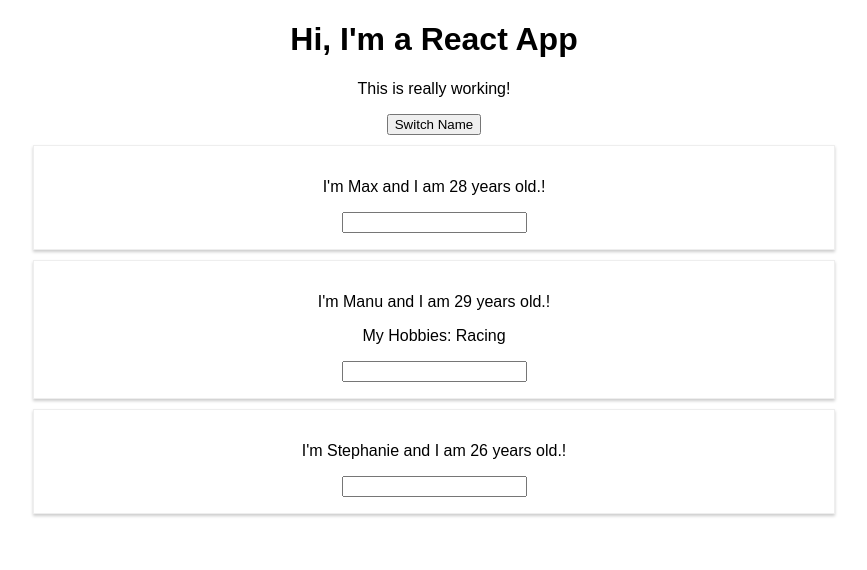
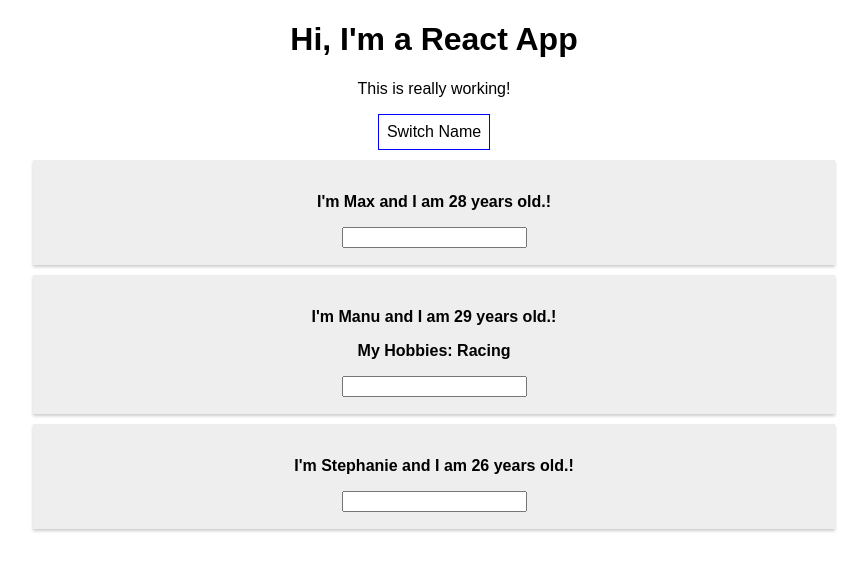
Before and after one commit to ninjasujan/ReactJs-Course-File, a React (Create React App) app: page / in a window 1280 px wide. Shown: the top 570 px of the page, without its empty margins (206-1073 px from the left). Built offline with nearby package versions, Linux system fonts and the light colour scheme.

Commit message:
first module completed.!

```diff
--- a/src/App.js
+++ b/src/App.js
@@ -1,7 +1,6 @@
 import React, { Component } from 'react';
 import './App.css';
 import Person from './Person/Person';
-import './Person/Person.css';
 
 class App extends Component {
   state = {
@@ -14,7 +13,6 @@
   };
 
   switchNameHandler = (newName) => {
-    console.log('This event', this);
     // console.log('Was clicked!');
     // DON'T DO THIS: this.state.persons[0].name = 'Maximilian';
     this.setState({
@@ -37,11 +35,21 @@
   };
 
   render() {
+    const style = {
+      backgroundColor: 'white',
+      font: 'inherit',
+      border: '1px solid blue',
+      padding: '8px',
+      cursor: 'pointer',
+    };
     return (
       <div className="App">
         <h1>Hi, I'm a React App</h1>
         <p>This is really working!</p>
-        <button onClick={(e) => this.switchNameHandler('Maximilian.!!')}>
+        <button
+          style={style}
+          onClick={(e) => this.switchNameHandler('Maximilian.!!')}
+        >
           Switch Name
         </button>
         <Person
--- a/src/Person/Person.css
+++ b/src/Person/Person.css
@@ -7,4 +7,6 @@
   text-align: center;
   margin-top: 10px;
   margin-bottom: 10px;
+  background-color: #eee;
+  font-weight: bold;
 }
```
